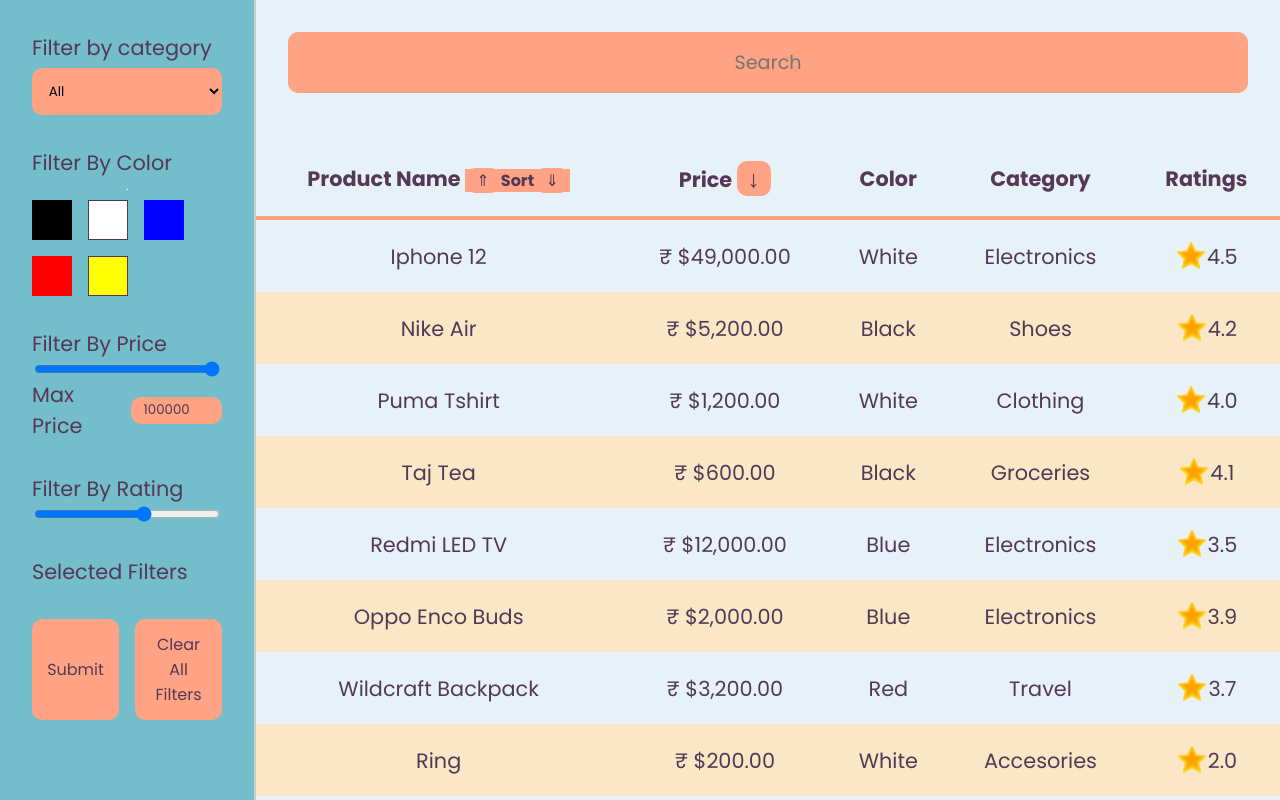
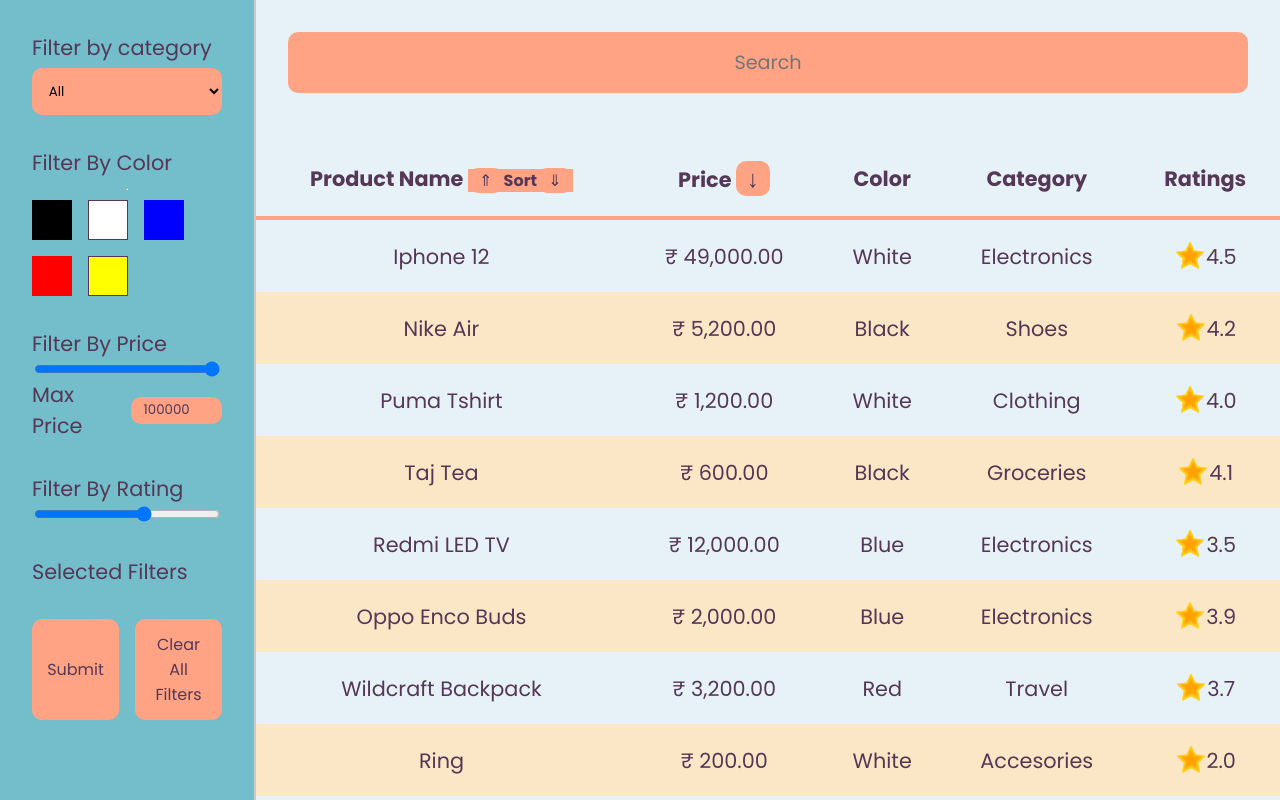
Before and after one commit to im-shubhamsharma/table-filter-react, a React (Vite) app: page / in a window 1280 px wide. Shown: the top 800 px of the page. Built offline with nearby package versions, Linux system fonts and the light colour scheme.

Commit message:
removed dollar sign

```diff
--- a/src/components/Table/TableData.jsx
+++ b/src/components/Table/TableData.jsx
@@ -16,7 +16,7 @@
 };
 
 function currencyFormat(num) {
-  return "$" + num.toFixed(2).replace(/(\d)(?=(\d{3})+(?!\d))/g, "$1,");
+  return num.toFixed(2).replace(/(\d)(?=(\d{3})+(?!\d))/g, "$1,");
 }
 
 export default TableData;
```
